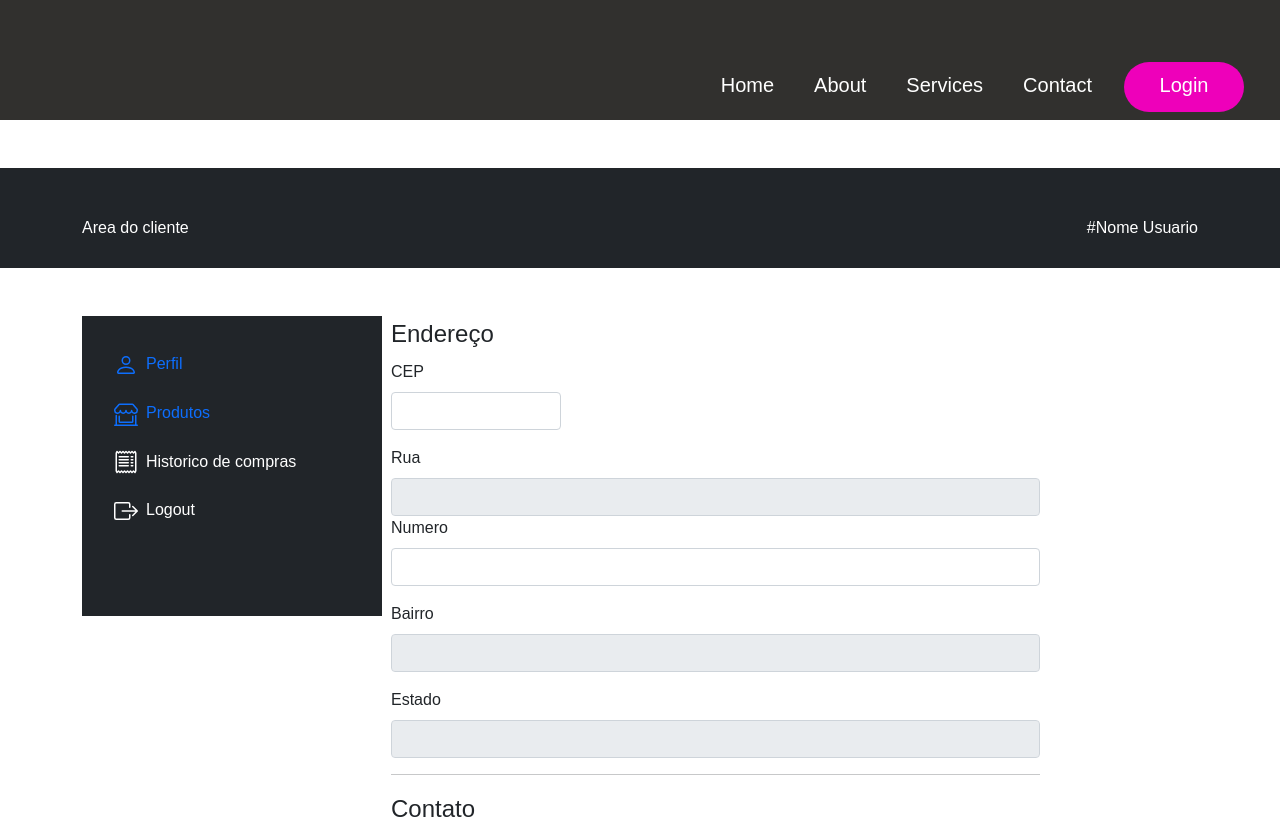
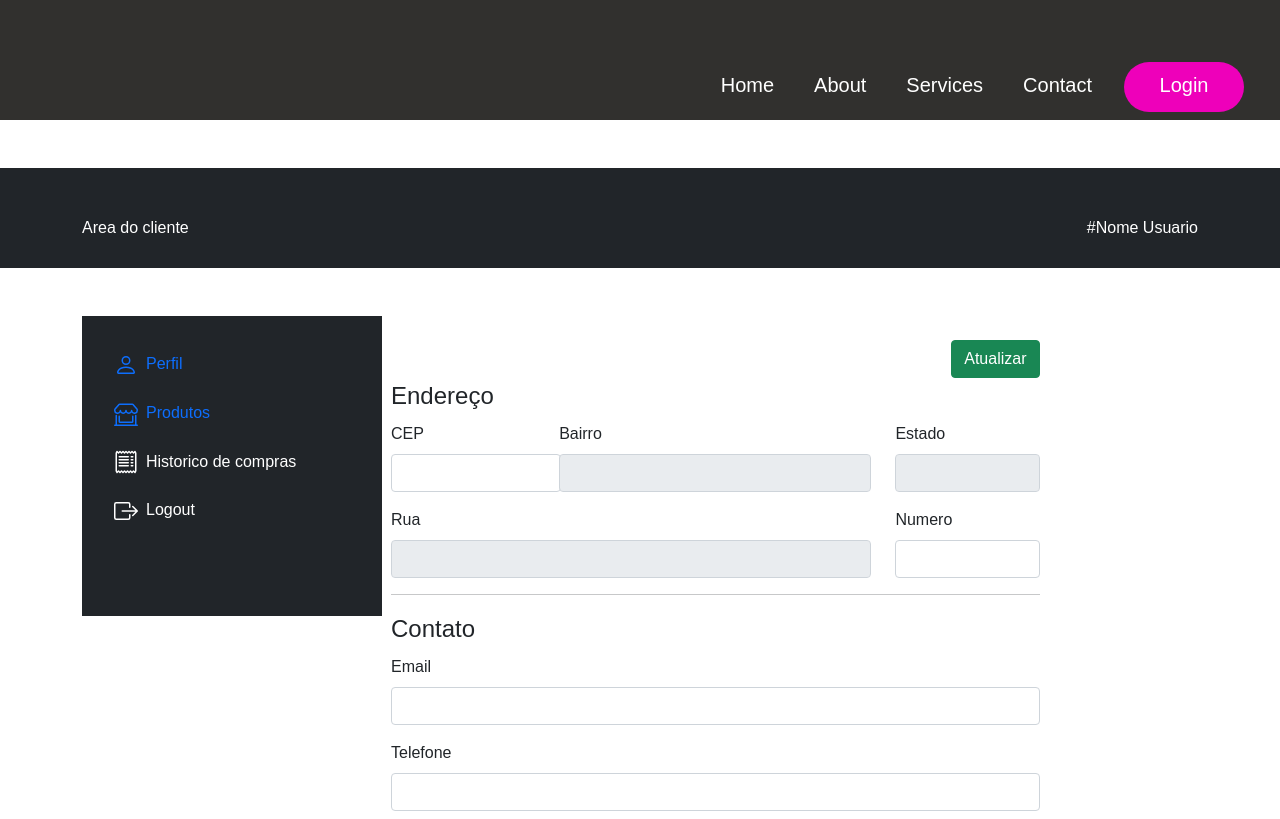
Before and after one commit to isBrainDead-true/e-commerce, an Angular app: page /customerpage/c-profile in a window 1280 px wide. Shown: the top 819 px of the page. Built offline with nearby package versions, Linux system fonts and the light colour scheme.

Commit message:
Profile form refined

```diff
--- a/src/app/customer/profile/profile.component.css
+++ b/src/app/customer/profile/profile.component.css
@@ -5,10 +5,12 @@
 
 }
 
-.form{
-    flex-direction: row;
-}
+
 
 .ng-invalid.ng-touched:not(form){
     border: 2px solid red;
 }
+
+fleft{
+    float: left;
+}
--- a/src/app/customer/profile/profile.component.html
+++ b/src/app/customer/profile/profile.component.html
@@ -5,27 +5,41 @@
             <div class="Endereco">
                 <div class="form ">
                     <form role="form">
+                        <div class="d-flex justify-content-end"><button type="submit"
+                                class="btn btn-success btn-login mt-4">Atualizar</button>
+                            </div>
                         <fieldset>
                             <legend>Endereço</legend>
-                            <div class=" mb-3">
-                                <label for="cep" class="form-label">CEP</label>
-                                <input style="width: 170px;" type="text" name="username" class="form-control"
-                                    id="usuario">
+                            <div class="row mb-3">
+
+                                <div class="col-3">
+                                    <label for="cep" class="form-label">CEP</label>
+                                    <input (blur)="consultaCEP()" style="width: 170px;" type="text" name="username"
+                                        id="cep" [(ngModel)]="cep" class="form-control" id="usuario">
+                                </div>
+
+                                <div class="col-6">
+                                    <label for="rua" class="form-label">Bairro</label>
+                                    <input type="text" readonly name="bairro" class="form-control" id="rua">
+                                </div>
+
+                                <div class="col-3">
+                                    <label for="rua" class="form-label">Estado</label>
+                                    <input type="text" readonly name="estado" class="form-control" id="rua">
+                                </div>
                             </div>
-                            <div class="mt-3">
-                                <label for="rua" class="form-label">Rua</label>
-                                <input type="text" disabled name="rua" class="form-control" id="rua">
-                                <label for="rua" class="form-label">Numero</label>
-                                <input type="text" name="numero" class="form-control" id="rua">
+                            <div class="row mt-3">
+                                <div class="col-9">
+                                    <label for="rua" class="form-label">Rua</label>
+                                    <input type="text" readonly name="rua" class="form-control" id="rua">
+                                </div>
+                                <div class="col-3">
+                                    <label for="rua" class="form-label">Numero</label>
+                                    <input type="text" name="numero" class="form-control" id="rua">
+                                </div>
                             </div>
-                            <div class="mt-3">
-                                <label for="rua" class="form-label">Bairro</label>
-                                <input type="text" disabled name="bairro" class="form-control" id="rua">
-                            </div>
-                            <div class="mt-3">
-                                <label for="rua" class="form-label">Estado</label>
-                                <input type="text" disabled name="estado" class="form-control" id="rua">
-                            </div>
+
+
                         </fieldset>
                     </form>
                 </div>
@@ -38,14 +52,12 @@
                             <legend>Contato</legend>
                             <div class="mb-3">
                                 <label for="email" class="form-label">Email</label>
-                                <input type="text" name="email" class="form-control"
-                                    id="email">
+                                <input type="text" name="email" class="form-control" id="email">
                             </div>
                             <div class="mt-3">
                                 <label for="rua" class="form-label">Telefone</label>
                                 <input type="text" name="rua" class="form-control" id="rua">
                             </div>
-                            <button type="submit" class="btn btn-success btn-login mt-4">Atualizar</button>
                         </fieldset>
                     </form>
                 </div>
--- a/src/app/customer/profile/profile.component.ts
+++ b/src/app/customer/profile/profile.component.ts
@@ -1,4 +1,6 @@
 import { Component, OnInit } from '@angular/core';
+import { NgForm } from '@angular/forms';
+
 
 @Component({
   selector: 'app-profile',
@@ -9,6 +11,12 @@ export class ProfileComponent implements OnInit {
 
   constructor() { }
 
+  cep: string = "";
+
+  consultaCEP(): any{
+    console.log(this.cep);
+  }
+
   ngOnInit(): void {
   }
 
--- a/src/app/login/login/login.component.css
+++ b/src/app/login/login/login.component.css
@@ -90,5 +90,5 @@
 }
 
 .ng-invalid.ng-touched:not(form){
-    border: 2px solid red;
+    border: 2px solid rgb(248,215,218)
 }
--- a/src/app/login/login/login.component.html
+++ b/src/app/login/login/login.component.html
@@ -16,21 +16,34 @@
                 </div>
 
                 <div class="form">
-                    <form role="form" #formLogin="ngForm" (submit)="login()" >
+                    <form role="form" #formLogin="ngForm" (submit)="login()">
                         <div class="mb-3">
                             <label for="username" class="form-label">Usuario</label>
-                            <input type="text" required name="username" class="form-control" [(ngModel)]="credentials.username" id="usuario">
+                            <input type="text" #username="ngModel" required name="username" class="form-control"
+                                [(ngModel)]="credentials.username" id="usuario">
+                            <div *ngIf="!username.valid && username.touched">
+                                <div class="mt-2 alert alert-danger" role="alert">
+                                    O campo usuario é obrigatório
+                                </div>
+                            </div>
                         </div>
                         <div class=" mt-3">
                             <label for="exampleInputPassword1" class="form-label">Senha</label>
-                            <input type="password" required name="password" class="form-control"  [(ngModel)]="credentials.password" id="exampleInputPassword1">
+                            <input type="password" #password="ngModel" required name="password" class="form-control"
+                                [(ngModel)]="credentials.password" id="exampleInputPassword1">
+                            <div *ngIf="!password.valid && password.touched">
+                                <div class="mt-2 alert alert-danger" role="alert">
+                                    O campo senha é obrigatório
+                                </div>
+                            </div>
                         </div>
                         <div class="mt-3 form-check">
                             <input type="checkbox" class="form-check-input" id="exampleCheck1">
                             <label class="form-check-label" for="exampleCheck1">Lembrar minhas credenciais</label>
                         </div>
 
-                        <button type="submit" [disabled]="!formLogin.valid" class="btn btn-primary btn-login mt-4">Acessar</button>
+                        <button type="submit" [disabled]="!formLogin.valid"
+                            class="btn btn-primary btn-login mt-4">Acessar</button>
                         <button type="submit" class="btn-forgot-password mt-2 mb-3">Esqueceu a senha?</button>
                     </form>
 
@@ -65,24 +78,38 @@
                         <form #addForm="ngForm" (ngSubmit)="addUsuario(addForm)">
                             <div class="mb-3">
                                 <label for="Nome" class="form-label">Nome</label>
-                                <input type="text" required class="form-control" ngModel name="nome" id="name">
+                                <input type="text" #nome="ngModel" required class="form-control" ngModel name="nome" id="name">
+                                <div *ngIf="!nome.valid && nome.touched">
+                                    <div class="mt-2 alert alert-danger" role="alert">
+                                        O campo nome é obrigatório
+                                    </div>
+                                </div>
                             </div>
                             <div class=" mt-3">
                                 <label for="Email" class="form-label">Usuario</label>
-                                <input type="email" required class="form-control" ngModel name="username"
-                                    id="email">
+                                <input type="email" #user="ngModel"required class="form-control" ngModel name="username" id="email">
+                                <div *ngIf="!user.valid && user.touched">
+                                    <div class="mt-2 alert alert-danger" role="alert">
+                                        O campo usuario é obrigatório
+                                    </div>
+                                </div>
                             </div>
 
                             <div class=" mt-3">
                                 <label for="Senha" class="form-label">Senha</label>
-                                <input type="password" required class="form-control" ngModel name="password"
-                                    id="senha">
+                                <input type="password" #pass="ngModel" required class="form-control" ngModel name="password" id="senha">
+                                <div *ngIf="!pass.valid && pass.touched">
+                                    <div class="mt-2 alert alert-danger" role="alert">
+                                        O campo senha é obrigatório
+                                    </div>
+                                </div>
                             </div>
 
                             <div class="modal-footer">
                                 <button type="button" id="close" class="btn btn-secondary"
                                     data-bs-dismiss="modal">Cancelar</button>
-                                <button [disabled]="!addForm.valid" type="submit" class="btn btn-primary">Criar conta</button>
+                                <button [disabled]="!addForm.valid" type="submit" class="btn btn-primary">Criar
+                                    conta</button>
                             </div>
                         </form>
 
```
Also changed, not shown: src/app/app.module.ts (+8 -4 lines).
